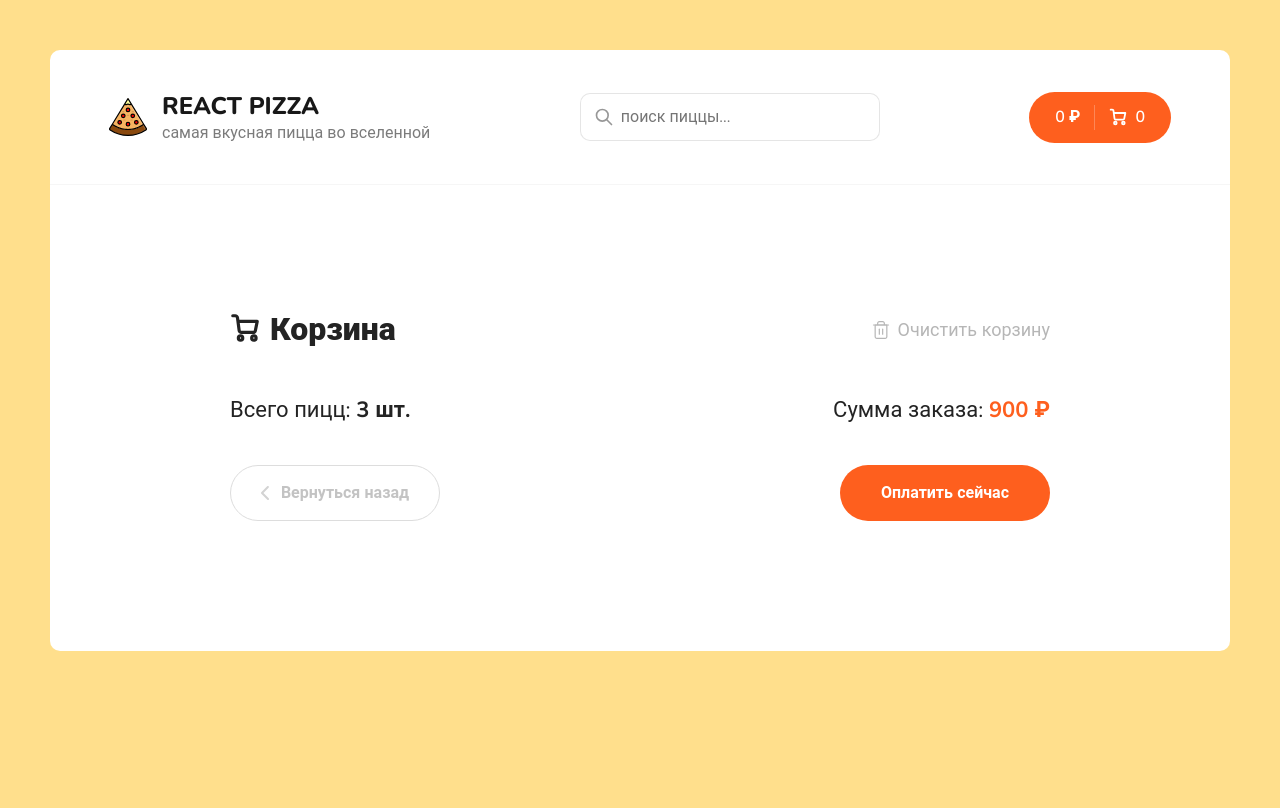
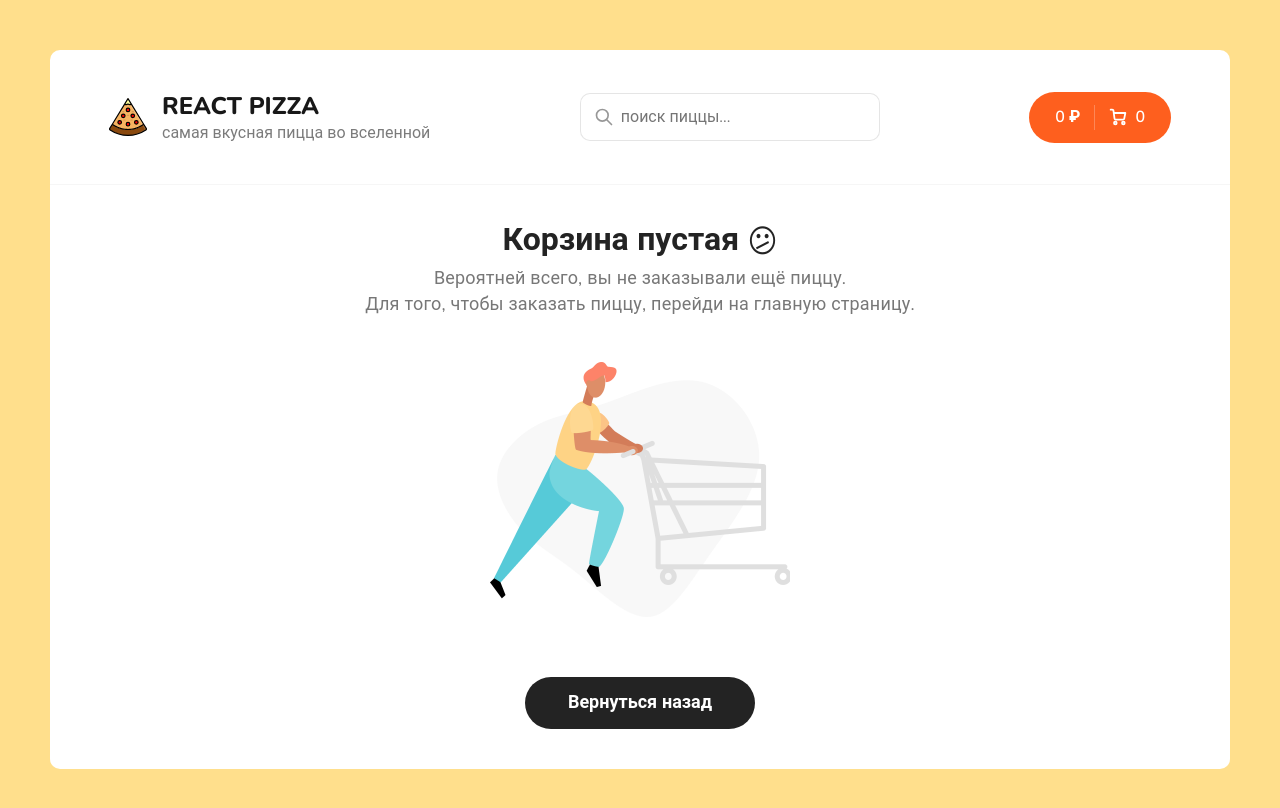
Before and after one commit to msattarman/react-pizza, a React (Create React App) app: page /cart in a window 1280 px wide. Shown: the top 808 px of the page. Built offline with nearby package versions, Linux system fonts and the light colour scheme.

Commit message:
add EmptyCart & count in cart

```diff
--- a/src/components/CartItem.jsx
+++ b/src/components/CartItem.jsx
@@ -1,6 +1,30 @@
 import React from 'react';
+import { addItem, minusItem, removeItem } from '../redux/slices/cartSlice';
+import { useDispatch } from 'react-redux';
 
-const CartItem = ({id, title, price, count, imageUrl, type}) => {
+const CartItem = ({id, title, price, count, imageUrl, type, size}) => {
+   const dispatch = useDispatch();
+
+   const onClickPlus = () => {
+      dispatch(
+         addItem({
+            id,
+         }),
+      );
+   };
+
+   const onClickMinus = () => {
+      dispatch(
+         minusItem(id)
+      );
+   };
+
+   const onClickRemove = () => {
+      if (window.confirm('Вы действительно хотите удалить?')) {
+         dispatch(removeItem(id));
+      }
+   };
+
    return (
       <div className="cart__item">
          <div className="cart__item-img">
@@ -8,17 +32,17 @@ const CartItem = ({id, title, price, count, imageUrl, type}) => {
          </div>
          <div className="cart__item-info">
             <h3>{title}</h3>
-            <p>{type}, 26 см.</p>
+            <p>{type}, {size} см.</p>
          </div>
          <div className="cart__item-count">
-            <div className="button button--outline button--circle cart__item-count-minus">
+            <div onClick={onClickMinus} className="button button--outline button--circle cart__item-count-minus">
                <svg width="10" height="10" viewBox="0 0 10 10" fill="none" xmlns="http://www.w3.org/2000/svg">
                   <path d="M5.92001 3.84V5.76V8.64C5.92001 9.17016 5.49017 9.6 4.96001 9.6C4.42985 9.6 4.00001 9.17016 4.00001 8.64L4 5.76L4.00001 3.84V0.96C4.00001 0.42984 4.42985 0 4.96001 0C5.49017 0 5.92001 0.42984 5.92001 0.96V3.84Z" fill="#EB5A1E"></path>
                   <path d="M5.75998 5.92001L3.83998 5.92001L0.959977 5.92001C0.429817 5.92001 -2.29533e-05 5.49017 -2.29301e-05 4.96001C-2.2907e-05 4.42985 0.429817 4.00001 0.959977 4.00001L3.83998 4L5.75998 4.00001L8.63998 4.00001C9.17014 4.00001 9.59998 4.42985 9.59998 4.96001C9.59998 5.49017 9.17014 5.92001 8.63998 5.92001L5.75998 5.92001Z" fill="#EB5A1E"></path>
                </svg>
             </div>
-            <b>2</b>
-            <div className="button button--outline button--circle cart__item-count-plus">
+            <b>{count}</b>
+            <div onClick={onClickPlus} className="button button--outline button--circle cart__item-count-plus">
                <svg width="10" height="10" viewBox="0 0 10 10" fill="none" xmlns="http://www.w3.org/2000/svg">
                   <path d="M5.92001 3.84V5.76V8.64C5.92001 9.17016 5.49017 9.6 4.96001 9.6C4.42985 9.6 4.00001 9.17016 4.00001 8.64L4 5.76L4.00001 3.84V0.96C4.00001 0.42984 4.42985 0 4.96001 0C5.49017 0 5.92001 0.42984 5.92001 0.96V3.84Z" fill="#EB5A1E"></path>
                   <path d="M5.75998 5.92001L3.83998 5.92001L0.959977 5.92001C0.429817 5.92001 -2.29533e-05 5.49017 -2.29301e-05 4.96001C-2.2907e-05 4.42985 0.429817 4.00001 0.959977 4.00001L3.83998 4L5.75998 4.00001L8.63998 4.00001C9.17014 4.00001 9.59998 4.42985 9.59998 4.96001C9.59998 5.49017 9.17014 5.92001 8.63998 5.92001L5.75998 5.92001Z" fill="#EB5A1E"></path>
@@ -28,7 +52,7 @@ const CartItem = ({id, title, price, count, imageUrl, type}) => {
          <div className="cart__item-price">
             <b>{price * count} ₽</b>
          </div>
-         <div className="cart__item-remove">
+         <div onClick={onClickRemove} className="cart__item-remove">
             <div className="button button--outline button--circle">
                <svg width="10" height="10" viewBox="0 0 10 10" fill="none" xmlns="http://www.w3.org/2000/svg">
                   <path d="M5.92001 3.84V5.76V8.64C5.92001 9.17016 5.49017 9.6 4.96001 9.6C4.42985 9.6 4.00001 9.17016 4.00001 8.64L4 5.76L4.00001 3.84V0.96C4.00001 0.42984 4.42985 0 4.96001 0C5.49017 0 5.92001 0.42984 5.92001 0.96V3.84Z" fill="#EB5A1E"></path>
--- /dev/null
+++ b/src/components/EmptyCart.jsx
@@ -0,0 +1,22 @@
+import React from 'react';
+import { Link } from 'react-router-dom';
+
+import emptyCart from '../assets/img/empty-cart.png'
+
+const EmptyCart = () => {
+   return (
+      <div class="cart cart--empty">
+         <h2>Корзина пустая <icon>😕</icon></h2>
+         <p>
+            Вероятней всего, вы не заказывали ещё пиццу.<br />
+            Для того, чтобы заказать пиццу, перейди на главную страницу.
+         </p>
+         <img src={emptyCart} alt="Empty cart" />
+         <Link to="/" class="button button--black">
+            <span>Вернуться назад</span>
+         </Link>
+      </div>
+   )
+}
+
+export default EmptyCart;
--- a/src/components/Header.jsx
+++ b/src/components/Header.jsx
@@ -6,6 +6,7 @@ import Search from './Search';
 
 function Header() {
    const { items, totalPrice } = useSelector((state) => state.cart);
+
    const totalCount = items.reduce((sum, item) => sum + item.count, 0);
 
    return (
--- a/src/components/PizzaBlock/index.jsx
+++ b/src/components/PizzaBlock/index.jsx
@@ -8,6 +8,7 @@ function PizzaBlock({ id, title, price, imageUrl, sizes, types }) {
 
    const dispatch = useDispatch();
    const cartItem = useSelector((state) => state.cart.items.find((obj) => obj.id === id));
+
    const [activeType, setActiveType] = React.useState(0);
    const [activeSize, setActiveSize] = React.useState(0);
 
@@ -20,7 +21,7 @@ function PizzaBlock({ id, title, price, imageUrl, sizes, types }) {
          price,
          imageUrl,
          type: typeNames[activeType],
-         size: activeSize,
+         size: sizes[activeSize],
       };
       dispatch(addItem(item));
    };
--- a/src/pages/Cart.jsx
+++ b/src/pages/Cart.jsx
@@ -2,10 +2,24 @@ import React from 'react';
 import { useSelector, useDispatch } from 'react-redux';
 import { Link } from 'react-router-dom';
 import CartItem from '../components/CartItem';
+import { clearItems } from '../redux/slices/cartSlice';
+import EmptyCart from '../components/EmptyCart';
 
 const Cart = () => {
    const dispatch = useDispatch();
-   const items = useSelector(state => state.cart.items);
+   const {totalPrice, items} = useSelector(state => state.cart);
+
+   const totalCount = items.reduce((sum, item) => sum + item.count, 0);
+
+   const onClickClear = () => {
+      if (window.confirm('Вы действительно хотите очистить корзину?')) {
+         dispatch(clearItems());
+      }
+   };
+
+   if (!totalPrice) {
+      return <EmptyCart/>
+   }
 
    return (
       <div className="container container--cart">
@@ -17,7 +31,7 @@ const Cart = () => {
                   <path d="M4.78002 4.99999H16.3334L15.2134 10.5933C15.1524 10.9003 14.9854 11.176 14.7417 11.3722C14.4979 11.5684 14.1929 11.6727 13.88 11.6667H6.83335C6.50781 11.6694 6.1925 11.553 5.94689 11.3393C5.70128 11.1256 5.54233 10.8295 5.50002 10.5067L4.48669 2.82666C4.44466 2.50615 4.28764 2.21182 4.04482 1.99844C3.80201 1.78505 3.48994 1.66715 3.16669 1.66666H1.66669" stroke="white" strokeWidth="1.8" strokeLinecap="round" strokeLinejoin="round"></path>
                </svg>
                   Корзина</h2>
-               <div className="cart__clear">
+               <div onClick={onClickClear} className="cart__clear">
                   <svg width="20" height="20" viewBox="0 0 20 20" fill="none" xmlns="http://www.w3.org/2000/svg">
                      <path d="M2.5 5H4.16667H17.5" stroke="#B6B6B6" strokeWidth="1.2" strokeLinecap="round" strokeLinejoin="round"></path>
                      <path d="M6.66663 5.00001V3.33334C6.66663 2.89131 6.84222 2.46739 7.15478 2.15483C7.46734 1.84227 7.89127 1.66667 8.33329 1.66667H11.6666C12.1087 1.66667 12.5326 1.84227 12.8451 2.15483C13.1577 2.46739 13.3333 2.89131 13.3333 3.33334V5.00001M15.8333 5.00001V16.6667C15.8333 17.1087 15.6577 17.5326 15.3451 17.8452C15.0326 18.1577 14.6087 18.3333 14.1666 18.3333H5.83329C5.39127 18.3333 4.96734 18.1577 4.65478 17.8452C4.34222 17.5326 4.16663 17.1087 4.16663 16.6667V5.00001H15.8333Z" stroke="#B6B6B6" strokeWidth="1.2" strokeLinecap="round" strokeLinejoin="round"></path>
@@ -34,8 +48,8 @@ const Cart = () => {
             </div>
             <div className="cart__bottom">
                <div className="cart__bottom-details">
-                  <span> Всего пицц: <b>3 шт.</b> </span>
-                  <span> Сумма заказа: <b>900 ₽</b> </span>
+                  <span> Всего пицц: <b>{totalCount} шт.</b> </span>
+                  <span> Сумма заказа: <b>{totalPrice} ₽</b> </span>
                </div>
                <div className="cart__bottom-buttons">
                   <Link to="/" className="button button--outline button--add go-back-btn">
--- a/src/redux/slices/cartSlice.js
+++ b/src/redux/slices/cartSlice.js
@@ -9,12 +9,7 @@ const cartSlice = createSlice({
    name: 'cart',
    initialState,
    reducers: {
-      // addItem(state, action) {
-      //    state.items.push(action.payload);
-      //    state.totalPrice = state.items.reduce((sum, obj) => {
-      //       return obj.price + sum;
-      //    }, 0)
-      // },
+
       addItem(state, action) {
          const findItem = state.items.find((obj) => obj.id === action.payload.id);
 
@@ -30,7 +25,14 @@ const cartSlice = createSlice({
          state.totalPrice = state.items.reduce((sum, obj) => {
             return obj.price * obj.count + sum;
          }, 0)
+      },
 
+      minusItem(state, action) {
+         const findItem = state.items.find((obj) => obj.id === action.payload);
+
+         if (findItem) {
+            findItem.count--;
+         }
       },
 
       removeItem(state, action) {
@@ -39,10 +41,11 @@ const cartSlice = createSlice({
 
       clearItems(state) {
          state.items = [];
+         state.totalPrice = 0;
       },
    }
 });
 
-export const { addItem, removeItem, clearItems } = cartSlice.actions;
+export const { addItem, removeItem, minusItem, clearItems } = cartSlice.actions;
 
 export default cartSlice.reducer;
```
